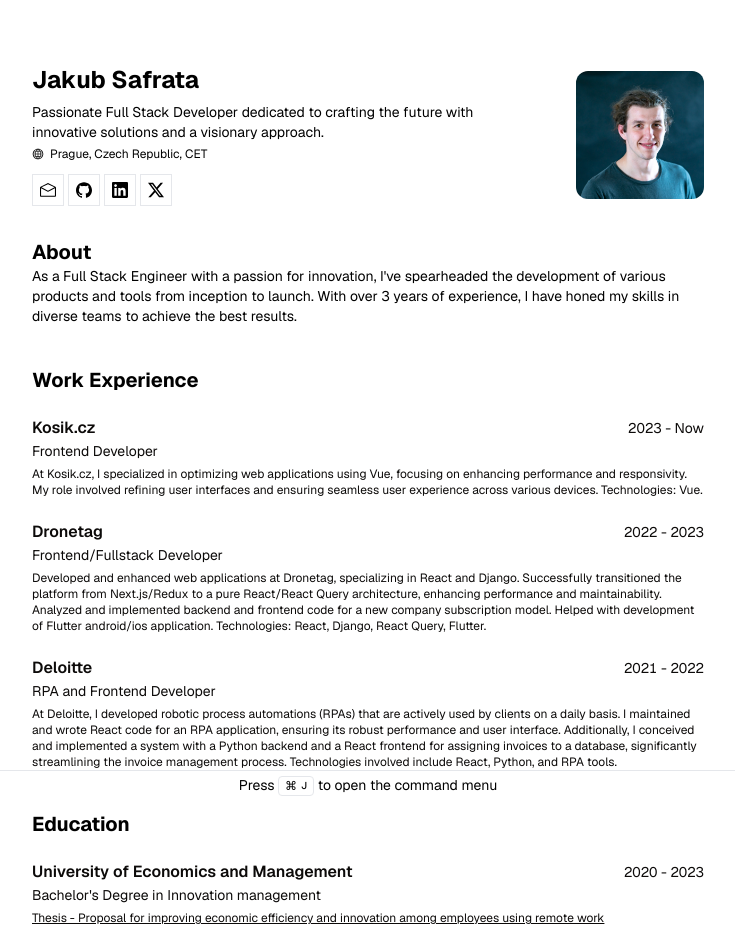
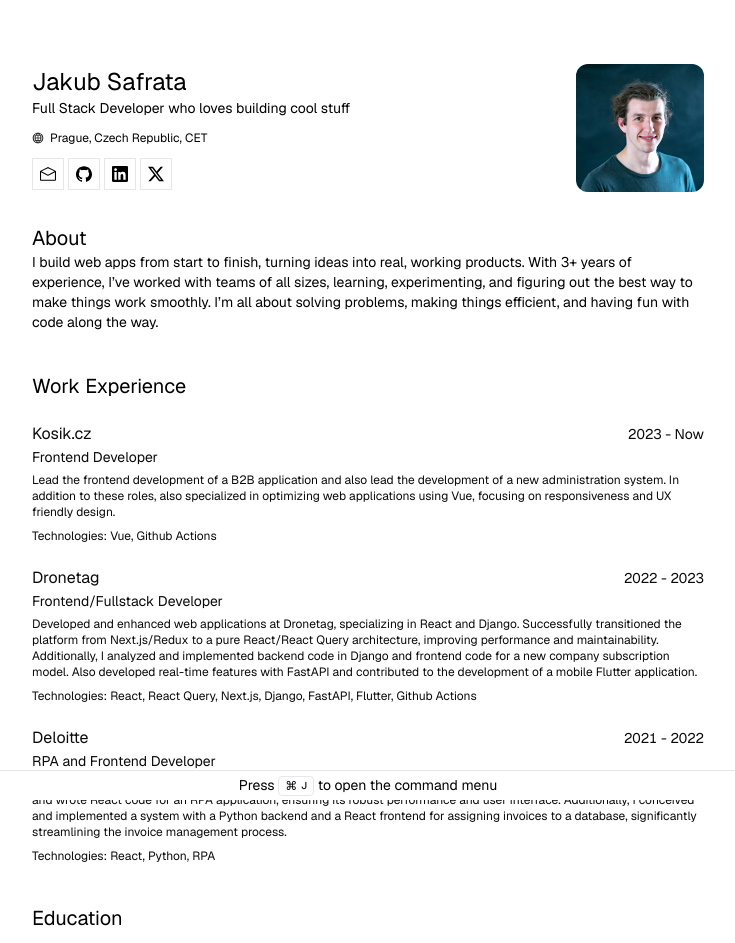
Before and after one commit to safrataxyz/safrataxyz.github.io, a Next.js app: page / in a window 1280 px wide. Shown: the top 943 px of the page, without its empty margins (272-1007 px from the left). Built offline with nearby package versions, Linux system fonts and the light colour scheme.

Commit message:
feat: update cv

```diff
--- a/src/app/layout.tsx
+++ b/src/app/layout.tsx
@@ -1,5 +1,6 @@
 import type { Metadata } from "next"
 import { GeistSans } from "geist/font/sans"
+import { GeistMono } from "geist/font/mono"
 
 import "./globals.css"
 import React from "react"
@@ -7,7 +8,7 @@ import ThemeProvider from "@/components/theme-provider"
 
 export const metadata: Metadata = {
   title: "Jakub Safrata",
-  description: "jakub safrata | developer, builder",
+  description: "jakub safrata | fullstack developer, builder",
 }
 
 export default function RootLayout({
@@ -16,7 +17,7 @@ export default function RootLayout({
   children: React.ReactNode
 }) {
   return (
-    <html lang="en" className={GeistSans.className}>
+    <html lang="en" className={`${GeistSans.variable} ${GeistMono.variable}`}>
       <body>
         <ThemeProvider
           attribute="class"
--- a/src/app/page.tsx
+++ b/src/app/page.tsx
@@ -7,7 +7,7 @@ import { Section } from "@/components/ui/section"
 import { GlobeIcon, EnvelopeOpenIcon } from "@radix-ui/react-icons"
 import { Button } from "@/components/ui/button"
 import { RESUME_DATA } from "@/data/resume-data"
-// import { ProjectCard } from "@/components/project-card";
+// import { ProjectCard } from"@/components/project-card";
 
 export const metadata: Metadata = {
   title: `${RESUME_DATA.name} | ${RESUME_DATA.about}`,
@@ -20,13 +20,15 @@ export default function Page() {
       <section className="mx-auto w-full max-w-2xl space-y-8 print:bg-white print:space-y-6">
         <div className="flex gap-4 flex-col-reverse xs:flex-row xs:items-center xs:justify-between">
           <div className="flex-1 space-y-1.5">
-            <h1 className="text-2xl font-bold font-sans">{RESUME_DATA.name}</h1>
-            <p className="max-w-md text-pretty font-mono text-sm text-muted-foreground">
+            <h1 className="text-2xl font-normal font-sans">
+              {RESUME_DATA.name}
+            </h1>
+            <p className="max-w-md text-pretty !mt-0 text-sm text-muted-foreground">
               {RESUME_DATA.about}
             </p>
-            <p className="max-w-md items-center text-pretty font-mono text-xs text-muted-foreground">
+            <p className="max-w-md items-center text-pretty text-xs text-muted-foreground">
               <a
-                className="inline-flex gap-x-1.5 align-baseline leading-none hover:underline"
+                className="inline-flex gap-x-1.5 mt-2 align-baseline leading-none hover:underline"
                 href={RESUME_DATA.locationLink}
                 target="_blank"
               >
@@ -34,7 +36,7 @@ export default function Page() {
                 {RESUME_DATA.location}
               </a>
             </p>
-            <div className="flex gap-x-1 pt-1 font-mono text-sm text-muted-foreground print:hidden">
+            <div className="flex gap-x-1 pt-1 text-sm text-muted-foreground print:hidden">
               {RESUME_DATA.contact.email ? (
                 <Button
                   className="size-8"
@@ -61,7 +63,7 @@ export default function Page() {
                 </Button>
               ))}
             </div>
-            <div className="hidden flex-col gap-x-1 font-mono text-sm text-muted-foreground print:flex">
+            <div className="hidden flex-col gap-x-1 text-sm text-muted-foreground print:flex">
               {RESUME_DATA.contact.email ? (
                 <a href={`mailto:${RESUME_DATA.contact.email}`}>
                   <span className="underline">{RESUME_DATA.contact.email}</span>
@@ -81,17 +83,17 @@ export default function Page() {
           </Avatar>
         </div>
         <Section>
-          <h2 className="text-xl font-bold">About</h2>
-          <p className="text-pretty font-mono text-sm">{RESUME_DATA.summary}</p>
+          <h2 className="text-xl">About</h2>
+          <p className="text-pretty text-sm">{RESUME_DATA.summary}</p>
         </Section>
         <Section>
-          <h2 className="text-xl font-bold mt-2 ">Work Experience</h2>
+          <h2 className="text-xl mt-2">Work Experience</h2>
           {RESUME_DATA.work.map((work) => {
             return (
               <Card key={work.company}>
                 <CardHeader>
                   <div className="flex items-center justify-between gap-x-2 text-base">
-                    <h3 className="inline-flex items-center justify-center gap-x-1 font-semibold leading-none">
+                    <h3 className="inline-flex items-center justify-center gap-x-1 leading-none">
                       <a className="hover:underline" href={work.link}>
                         {work.company}
                       </a>
@@ -113,34 +115,31 @@ export default function Page() {
                     </div>
                   </div>
 
-                  <h4 className="font-mono text-sm leading-none">
-                    {work.title}
-                  </h4>
+                  <h4 className="text-sm leading-none">{work.title}</h4>
                 </CardHeader>
                 <CardContent className="mt-2 text-xs">
-                  {work.description}
+                  <div>{work.description}</div>
+                  <div className="flex flex-wrap gap-x-2 gap-y-1 mt-2">
+                    Technologies: {work.techStack.join(", ")}
+                  </div>
                 </CardContent>
               </Card>
             )
           })}
         </Section>
         <Section>
-          <h2 className="text-xl font-bold mt-2">Education</h2>
+          <h2 className="text-xl mt-2">Education</h2>
           {RESUME_DATA.education.map((education) => {
             return (
               <Card key={education.school}>
                 <CardHeader>
                   <div className="flex items-center justify-between gap-x-2 text-base">
-                    <h3 className="font-semibold leading-none">
-                      {education.school}
-                    </h3>
+                    <h3 className="leading-none">{education.school}</h3>
                     <div className="text-sm tabular-nums">
                       {education.start} - {education.end}
                     </div>
                   </div>
-                  <h4 className="font-mono text-sm leading-none">
-                    {education.degree}
-                  </h4>
+                  <h4 className="text-sm leading-none">{education.degree}</h4>
                 </CardHeader>
                 <CardContent
                   className="mt-2 text-xs"
@@ -151,7 +150,7 @@ export default function Page() {
           })}
         </Section>
         <Section>
-          <h2 className="text-xl font-bold">Skills</h2>
+          <h2 className="text-xl">Skills</h2>
           <div className="flex flex-wrap gap-x-2 gap-y-1 mt-4">
             {RESUME_DATA.skills.map((skill) => {
               return (
@@ -164,7 +163,7 @@ export default function Page() {
         </Section>
 
         {/* <Section className="print-force-new-page scroll-mb-16">
-          <h2 className="text-xl font-bold">Projects</h2>
+     <h2 className="text-xl">Projects</h2>
      <div className="-mx-3 grid grid-cols-1 gap-3 print:grid-cols-3 print:gap-2 md:grid-cols-2 lg:grid-cols-3">
       {RESUME_DATA.projects.map((project) => {
        return (
@@ -184,8 +183,8 @@ export default function Page() {
       <CommandMenu
         links={[
           // {
-          //   url: RESUME_DATA.personalWebsiteUrl,
-          //   title: "Main website",
+          //  url: RESUME_DATA.personalWebsiteUrl,
+          //  title:"Main website",
           // },
           ...RESUME_DATA.contact.social.map((socialMediaLink) => ({
             url: socialMediaLink.url,
--- a/src/components/ui/badge.tsx
+++ b/src/components/ui/badge.tsx
@@ -4,7 +4,7 @@ import { cva, type VariantProps } from "class-variance-authority"
 import { cn } from "@/lib/utils"
 
 const badgeVariants = cva(
-  "inline-flex items-center rounded-full border border-stone-200 px-2.5 py-0.5 text-xs font-semibold transition-colors focus:outline-none focus:ring-2 focus:ring-stone-950 focus:ring-offset-2 dark:border-stone-800 dark:focus:ring-stone-300",
+  "flex items-center rounded-full border border-stone-200 px-2.5 py-0.5 text-sm transition-colors focus:outline-none focus:ring-2 focus:ring-stone-950 focus:ring-offset-2 dark:border-stone-800 dark:focus:ring-stone-300",
   {
     variants: {
       variant: {
--- a/src/components/ui/command.tsx
+++ b/src/components/ui/command.tsx
@@ -115,7 +115,7 @@ const CommandItem = React.forwardRef<
   <CommandPrimitive.Item
     ref={ref}
     className={cn(
-      "relative flex cursor-default select-none items-center rounded-sm px-2 py-1.5 text-sm outline-none aria-selected:bg-stone-100 aria-selected:text-stone-900 data-[disabled]:pointer-events-none data-[disabled]:opacity-50 dark:aria-selected:bg-stone-800 dark:aria-selected:text-stone-50",
+      "relative flex cursor-default select-none items-center rounded-sm px-2 py-1.5 text-sm outline-none aria-selected:bg-stone-300 aria-selected:text-stone-900 data-[disabled]:pointer-events-none data-[disabled]:opacity-50 dark:aria-selected:bg-stone-600 dark:aria-selected:text-stone-50",
       className,
     )}
     {...props}
--- a/src/data/resume-data.tsx
+++ b/src/data/resume-data.tsx
@@ -6,14 +6,13 @@ export const RESUME_DATA = {
   initials: "JS",
   location: "Prague, Czech Republic, CET",
   locationLink: "https://www.google.com/maps/place/Prague",
-  about:
-    "Passionate Full Stack Developer dedicated to crafting the future with innovative solutions and a visionary approach.",
+  about: "Full Stack Developer who loves building cool stuff",
   summary:
-    "As a Full Stack Engineer with a passion for innovation, I've spearheaded the development of various products and tools from inception to launch. With over 3 years of experience, I have honed my skills in diverse teams to achieve the best results.",
+    "I build web apps from start to finish, turning ideas into real, working products. With 3+ years of experience, I’ve worked with teams of all sizes, learning, experimenting, and figuring out the best way to make things work smoothly. I’m all about solving problems, making things efficient, and having fun with code along the way.",
   avatar: pp,
   personalWebsiteUrl: "https://safrata.xyz",
   contact: {
-    email: "safrata@pm.me",
+    email: "safrata@protonmail.com",
     tel: undefined,
     social: [
       {
@@ -54,7 +53,8 @@ export const RESUME_DATA = {
       start: "2023",
       end: "Now",
       description:
-        "At Kosik.cz, I specialized in optimizing web applications using Vue, focusing on enhancing performance and responsivity. My role involved refining user interfaces and ensuring seamless user experience across various devices. Technologies: Vue.",
+        "Lead the frontend development of a B2B application and also lead the development of a new administration system. In addition to these roles, also specialized in optimizing web applications using Vue, focusing on responsiveness and UX friendly design.",
+      techStack: ["Vue", "Github Actions"],
     },
     {
       company: "Dronetag",
@@ -65,7 +65,16 @@ export const RESUME_DATA = {
       start: "2022",
       end: "2023",
       description:
-        "Developed and enhanced web applications at Dronetag, specializing in React and Django. Successfully transitioned the platform from Next.js/Redux to a pure React/React Query architecture, enhancing performance and maintainability. Analyzed and implemented backend and frontend code for a new company subscription model. Helped with development of Flutter android/ios application. Technologies: React, Django, React Query, Flutter.",
+        "Developed and enhanced web applications at Dronetag, specializing in React and Django. Successfully transitioned the platform from Next.js/Redux to a pure React/React Query architecture, improving performance and maintainability. Additionally, I analyzed and implemented backend code in Django and frontend code for a new company subscription model. Also developed real-time features with FastAPI and contributed to the development of a mobile Flutter application.",
+      techStack: [
+        "React",
+        "React Query",
+        "Next.js",
+        "Django",
+        "FastAPI",
+        "Flutter",
+        "Github Actions",
+      ],
     },
     {
       company: "Deloitte",
@@ -76,7 +85,8 @@ export const RESUME_DATA = {
       start: "2021",
       end: "2022",
       description:
-        "At Deloitte, I developed robotic process automations (RPAs) that are actively used by clients on a daily basis. I maintained and wrote React code for an RPA application, ensuring its robust performance and user interface. Additionally, I conceived and implemented a system with a Python backend and a React frontend for assigning invoices to a database, significantly streamlining the invoice management process. Technologies involved include React, Python, and RPA tools.",
+        "At Deloitte, I developed robotic process automations (RPAs) that are actively used by clients on a daily basis. I maintained and wrote React code for an RPA application, ensuring its robust performance and user interface. Additionally, I conceived and implemented a system with a Python backend and a React frontend for assigning invoices to a database, significantly streamlining the invoice management process.",
+      techStack: ["React", "Python", "RPA"],
     },
   ],
   skills: [
@@ -86,9 +96,8 @@ export const RESUME_DATA = {
     },
     { name: "TypeScript", link: "https://www.typescriptlang.org/" },
     { name: "React", link: "https://react.dev/" },
+    { name: "Next.js", link: "https://nextjs.org/" },
     { name: "Vue", link: "https://vuejs.org/" },
-    { name: "Next.js", link: "https://nextjs.org/" },
-    { name: "Elysia.js", link: "https://elysiajs.com/" },
     { name: "Python", link: "https://www.python.org/" },
     { name: "Django", link: "https://www.djangoproject.com/" },
     { name: "Dart", link: "https://dart.dev/" },
```
Also changed, not shown: 1 other file (tests, documents, lock files or other folders). Lines whose indentation alone changed are shown as unchanged.
